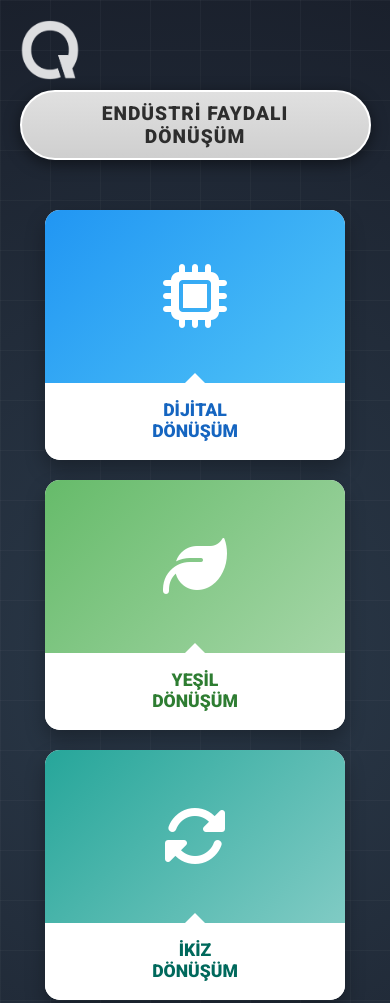
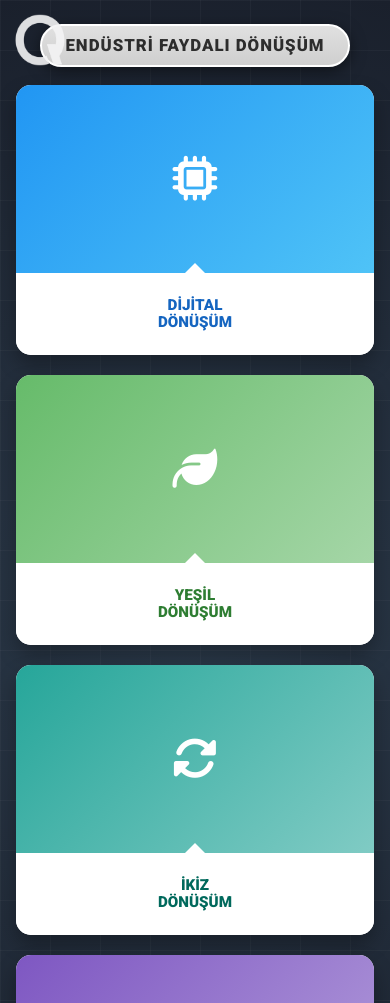
Before and after one commit to sudeklnc/endustri-donusum, a plain HTML site: page index.html in a window 390 px wide. Shown: the top 1003 px of the page. Drawn offline with Linux system fonts and the light colour scheme; files whose address does not match are found by name.

Commit message:
Refactor index.html for responsiveness and layout
Updated HTML structure and styles for improved responsiveness and layout. Added new styles for better mobile compatibility and adjusted modal behavior.

```diff
--- a/index.html
+++ b/index.html
@@ -1,31 +1,33 @@
 <!DOCTYPE html>
 <html lang="tr">
 <head>
-    <meta charset="UTF-8">
-    <meta name="viewport" content="width=device-width, initial-scale=1.0">
+  <meta charset="UTF-8" />
+  <meta name="viewport" content="width=device-width, initial-scale=1.0" />
   <title>Endüstri Faydalı Dönüşüm</title>
   <link rel="stylesheet" href="https://cdnjs.cloudflare.com/ajax/libs/font-awesome/6.4.0/css/all.min.css">
   <style>
-        /* GENEL SAYFA STİLİ */
     @import url('https://fonts.googleapis.com/css2?family=Roboto:wght@400;700;900&display=swap');
+
+    * { box-sizing: border-box; }
 
     body {
       margin: 0;
       padding: 0;
       font-family: 'Roboto', sans-serif;
       background: radial-gradient(circle at center, #2b3a4a 0%, #1a202c 100%);
-            height: 100vh;
+      min-height: 100vh;              /* ✅ 100vh yerine min-height */
       display: flex;
       justify-content: center;
       align-items: center;
-            overflow: hidden;
-            position: relative; /* Logo konumlandırması için gerekli */
+      overflow-x: hidden;             /* ✅ yatay taşmayı engelle */
+      overflow-y: auto;               /* ✅ dikey scroll serbest */
+      position: relative;
+      padding: clamp(24px, 4vw, 56px) 0; /* ✅ mobilde nefes alanı */
     }
 
-        /* Arka plan süslemeleri (Tech çizgileri) */
     .background-tech {
       position: absolute;
-            top: 0; left: 0; width: 100%; height: 100%;
+      inset: 0;
       background-image:
         linear-gradient(rgba(255,255,255,0.03) 1px, transparent 1px),
         linear-gradient(90deg, rgba(255,255,255,0.03) 1px, transparent 1px);
@@ -33,89 +35,83 @@
       z-index: -1;
     }
 
-        /* --- YENİ EKLENEN LOGO STİLİ --- */
     .company-logo {
-            position: absolute;
-            top: 30px;
-            left: 30px;
-            width: 80px; /* Logonun boyutunu buradan ayarlayabilirsin */
+      position: fixed; /* ✅ mobil scroll’da sabit dursun istersen fixed */
+      top: clamp(14px, 2.5vw, 30px);
+      left: clamp(14px, 2.5vw, 30px);
+      width: clamp(52px, 8vw, 80px);  /* ✅ ekrana göre ölçek */
       height: auto;
       z-index: 100;
       opacity: 0.9;
       transition: opacity 0.3s ease;
     }
-
-        .company-logo:hover {
-            opacity: 1;
-        }
+    .company-logo:hover { opacity: 1; }
 
     .container {
       text-align: center;
-            width: 90%;
-            max-width: 1200px;
+      width: min(1200px, 92%); /* ✅ daha iyi genişlik kontrolü */
+      margin: 0 auto;
     }
 
-        /* BAŞLIK TASARIMI */
     .main-header {
       background: linear-gradient(180deg, #e0e0e0 0%, #cfcfcf 100%);
       display: inline-block;
-            padding: 15px 60px;
+      padding: clamp(10px, 2.5vw, 15px) clamp(18px, 6vw, 60px);
       border-radius: 50px;
       box-shadow: 0 4px 15px rgba(0,0,0,0.5);
-            margin-bottom: 50px;
-            position: relative;
+      margin-bottom: clamp(18px, 4vw, 50px);
       border: 2px solid #fff;
+      max-width: 100%;
     }
 
     .main-header h1 {
       margin: 0;
       color: #2d2d2d;
-            font-size: 2rem;
+      font-size: clamp(1.05rem, 2.4vw, 2rem); /* ✅ responsive başlık */
       text-transform: uppercase;
       letter-spacing: 1px;
       font-weight: 900;
+      line-height: 1.15;
     }
 
-        /* KART ALANI (GRID) */
+    /* ✅ FLEX yerine GRID: ekran kırılımlarında daha net kontrol */
     .card-container {
-            display: flex;
-            justify-content: center;
+      display: grid;
+      grid-template-columns: repeat(4, minmax(180px, 1fr));
       gap: 20px;
-            flex-wrap: wrap;
+      justify-items: center;
+      align-items: stretch;
     }
 
-        /* KART TASARIMI */
     .card {
-            width: 220px;
+      width: 100%;
+      max-width: 240px;            /* ✅ kartlar çok büyümesin */
       height: 320px;
       background-color: white;
       border-radius: 15px;
       overflow: hidden;
       cursor: pointer;
-            transition: transform 0.3s ease, box-shadow 0.3s ease;
+      transition: transform 0.25s ease, box-shadow 0.25s ease;
       display: flex;
       flex-direction: column;
       box-shadow: 0 10px 20px rgba(0,0,0,0.3);
-            position: relative;
     }
 
     .card:hover {
-            transform: translateY(-10px);
+      transform: translateY(-8px);
       box-shadow: 0 15px 30px rgba(0,0,0,0.5);
     }
 
-        /* Kartın Üst (Renkli) Kısmı */
     .card-icon-area {
       flex: 3;
       display: flex;
       justify-content: center;
       align-items: center;
       color: white;
-            font-size: 4rem;
+      font-size: clamp(2.8rem, 6vw, 4rem); /* ✅ ikon ölçek */
       position: relative;
     }
 
-        /* Kartın Alt (Metin) Kısmı */
     .card-title-area {
       flex: 1;
       background-color: white;
@@ -127,8 +123,8 @@
       padding: 10px;
       font-weight: 900;
       text-transform: uppercase;
-            line-height: 1.2;
-            font-size: 1.1rem;
+      line-height: 1.15;
+      font-size: clamp(0.95rem, 2.4vw, 1.1rem); /* ✅ yazı ölçek */
       position: relative;
     }
 
@@ -143,7 +139,6 @@
       border-bottom: 10px solid white;
     }
 
-        /* ÖZEL RENKLER VE GRADIENTLER */
     .c-blue .card-icon-area { background: linear-gradient(135deg, #2196f3, #4fc3f7); }
     .c-blue .card-title-area { color: #1565c0; }
 
@@ -156,44 +151,40 @@
     .c-purple .card-icon-area { background: linear-gradient(135deg, #7e57c2, #b39ddb); }
     .c-purple .card-title-area { color: #512da8; }
 
-        /* MODAL (BİLGİ PENCERESİ) STİLİ */
+    /* MODAL */
     .modal-overlay {
       position: fixed;
-            top: 0; left: 0; width: 100%; height: 100%;
+      inset: 0;
       background: rgba(0,0,0,0.8);
       display: none;
       justify-content: center;
       align-items: center;
       z-index: 1000;
       opacity: 0;
-            transition: opacity 0.3s ease;
+      transition: opacity 0.25s ease;
+      padding: 18px; /* ✅ küçük ekranda kenarlara yapışmasın */
     }
 
     .modal-content {
       background: white;
-            padding: 40px;
+      padding: clamp(18px, 4vw, 40px);
       border-radius: 20px;
-            width: 90%;
-            max-width: 500px;
+      width: min(520px, 100%);
       text-align: center;
       position: relative;
-            transform: scale(0.7);
-            transition: transform 0.3s ease;
+      transform: scale(0.92);
+      transition: transform 0.25s ease;
+      max-height: 80vh;     /* ✅ mobilde taşmasın */
+      overflow: auto;       /* ✅ taşarsa kaydır */
     }
 
-        .modal-active {
-            display: flex;
-            opacity: 1;
-        }
-
-        .modal-active .modal-content {
-            transform: scale(1);
-        }
+    .modal-active { display: flex; opacity: 1; }
+    .modal-active .modal-content { transform: scale(1); }
 
     .close-btn {
       position: absolute;
-            top: 15px;
-            right: 20px;
+      top: 12px;
+      right: 16px;
       font-size: 24px;
       cursor: pointer;
       color: #333;
@@ -201,16 +192,16 @@
 
     .modal-icon {
       font-size: 3rem;
-            margin-bottom: 20px;
-            padding: 20px;
+      margin-bottom: 16px;
+      padding: 18px;
       border-radius: 50%;
       color: white;
       display: inline-block;
     }
 
     .modal-title {
-            font-size: 1.5rem;
-            margin-bottom: 15px;
+      font-size: clamp(1.1rem, 3vw, 1.5rem);
+      margin-bottom: 12px;
       color: #333;
       text-transform: uppercase;
       font-weight: 800;
@@ -219,21 +210,24 @@
     .modal-text {
       line-height: 1.6;
       color: #666;
+      font-size: clamp(0.95rem, 2.4vw, 1rem);
     }
 
-        /* MOBİL UYUMLULUK */
-        @media (max-width: 768px) {
-            body { height: auto; padding: 50px 0; }
-            .company-logo { width: 60px; top: 20px; left: 20px; } /* Mobilde logo biraz küçülür */
-            .main-header { padding: 10px 30px; margin-top: 40px; }
-            .main-header h1 { font-size: 1.2rem; }
-            .card { width: 100%; max-width: 300px; height: 250px; }
+    /* ✅ Kırılımlar */
+    @media (max-width: 1024px) {
+      .card-container { grid-template-columns: repeat(2, minmax(180px, 1fr)); }
+      .card { max-width: 320px; }
     }
 
+    @media (max-width: 560px) {
+      .card-container { grid-template-columns: 1fr; }
+      .card { max-width: 360px; height: 270px; }
+      .company-logo { position: absolute; } /* istersen mobilde sabit olmasın */
+    }
   </style>
 </head>
+
 <body>
-
   <div class="background-tech"></div>
 
   <img src="IQV-ICON-03.png" alt="Şirket Logosu" class="company-logo">
@@ -245,39 +239,23 @@
 
     <div class="card-container">
       <div class="card c-blue" onclick="openModal('digital')">
-                <div class="card-icon-area">
-                    <i class="fa-solid fa-microchip"></i>
-                </div>
-                <div class="card-title-area">
-                    Dijital<br>Dönüşüm
-                </div>
+        <div class="card-icon-area"><i class="fa-solid fa-microchip"></i></div>
+        <div class="card-title-area">Dijital<br>Dönüşüm</div>
       </div>
 
       <div class="card c-green" onclick="openModal('green')">
-                <div class="card-icon-area">
-                    <i class="fa-solid fa-leaf"></i>
-                </div>
-                <div class="card-title-area">
-                    Yeşil<br>Dönüşüm
-                </div>
+        <div class="card-icon-area"><i class="fa-solid fa-leaf"></i></div>
+        <div class="card-title-area">Yeşil<br>Dönüşüm</div>
       </div>
 
       <div class="card c-teal" onclick="openModal('twin-trans')">
-                <div class="card-icon-area">
-                    <i class="fa-solid fa-rotate"></i>
-                </div>
-                <div class="card-title-area">
-                    İkiz<br>Dönüşüm
-                </div>
+        <div class="card-icon-area"><i class="fa-solid fa-rotate"></i></div>
+        <div class="card-title-area">İkiz<br>Dönüşüm</div>
       </div>
 
       <div class="card c-purple" onclick="openModal('digital-twin')">
-                <div class="card-icon-area">
-                    <i class="fa-solid fa-vr-cardboard"></i>
-                </div>
-                <div class="card-title-area">
-                    Dijital<br>İkiz
-                </div>
+        <div class="card-icon-area"><i class="fa-solid fa-vr-cardboard"></i></div>
+        <div class="card-title-area">Dijital<br>İkiz</div>
       </div>
     </div>
   </div>
@@ -292,7 +270,6 @@
   </div>
 
   <script>
-        // İÇERİK VERİLERİ
     const contentData = {
       'digital': {
         title: "DİJİTAL DÖNÜŞÜM",
@@ -322,14 +299,14 @@
 
     const modal = document.getElementById('infoModal');
     const mTitle = document.getElementById('mTitle');
-        const mText = document.getElementById('mText');
-        const mIcon = document.getElementById('mIcon');
+    const mText  = document.getElementById('mText');
+    const mIcon  = document.getElementById('mIcon');
 
     function openModal(type) {
       const data = contentData[type];
       mTitle.innerText = data.title;
-            mText.innerText = data.text;
-            mIcon.innerHTML = `<i class="fa-solid ${data.icon}"></i>`;
+      mText.innerText  = data.text;
+      mIcon.innerHTML  = `<i class="fa-solid ${data.icon}"></i>`;
       mIcon.style.background = data.color;
       modal.classList.add('modal-active');
     }
```
Lines whose indentation alone changed are shown as unchanged.
